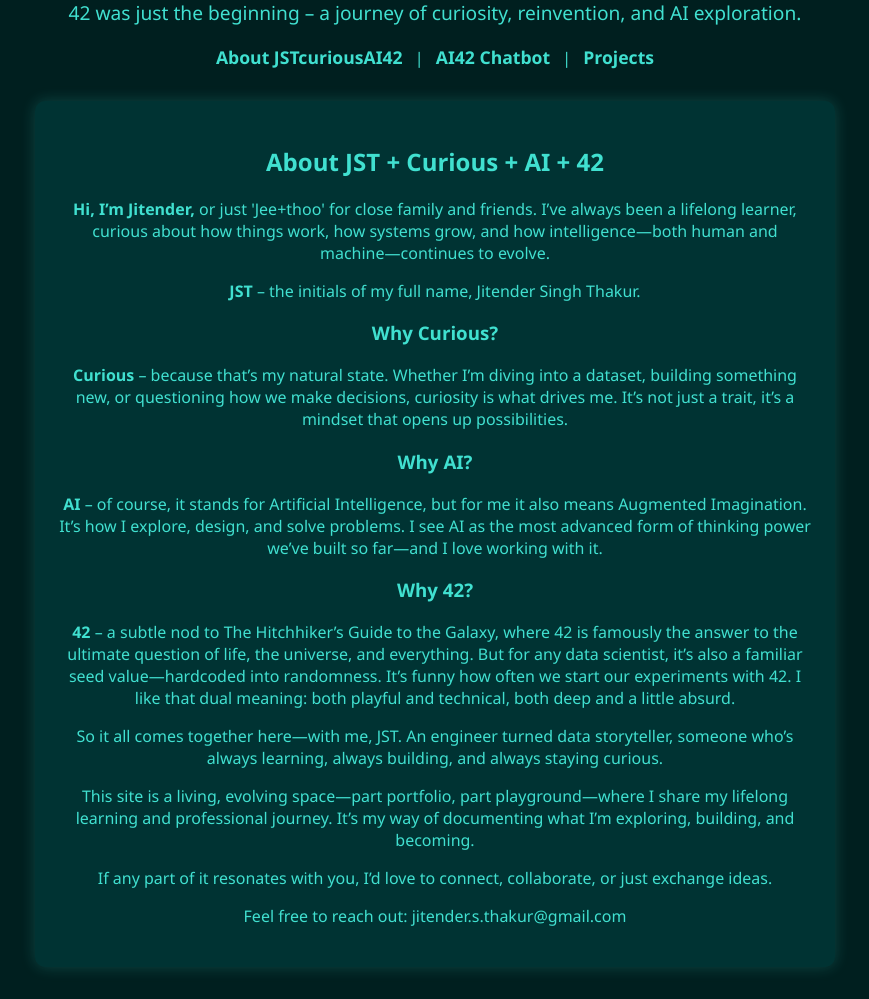
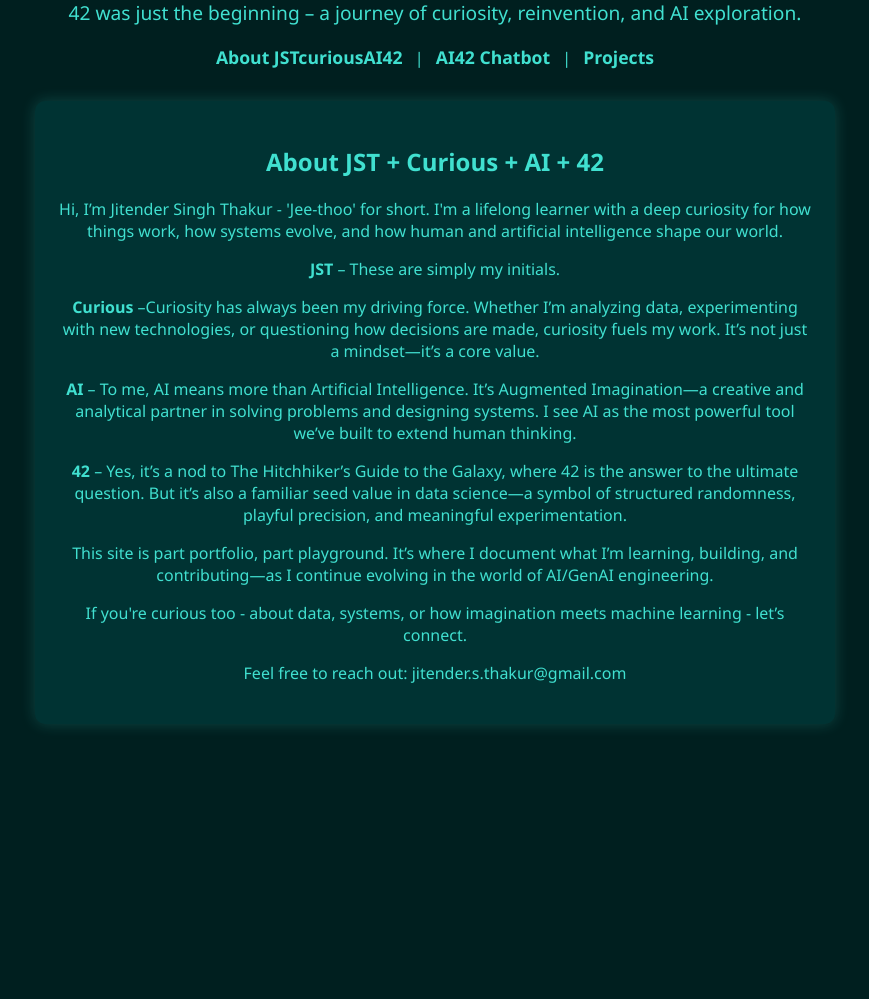
Before and after one commit to JSTcurious/jstcurious-portfolio, a FastAPI app: page / in a window 1280 px wide. Shown: the part 143-1142 px from the top of the page, without its empty margins (205-1074 px from the left). After the commit the page ends 870 px from the top, so only its background shows below. Run offline with FastAPI, Linux system fonts and the light colour scheme.

Commit message:
Updated bio write-up for the homepage.

```diff
--- a/templates/index.html
+++ b/templates/index.html
@@ -34,24 +34,19 @@
 
 <section class="about">
   <h2>About JST + Curious + AI + 42</h2>
-  <p><strong>Hi, I’m Jitender,</strong> or just 'Jee+thoo' for close family and friends. I’ve always been a lifelong learner, curious about how things work, how systems grow, and how intelligence—both human and machine—continues to evolve.</p>
+  <p>Hi, I’m Jitender Singh Thakur - 'Jee-thoo' for short. I'm a lifelong learner with a deep curiosity for how things work, how systems evolve, and how human and artificial intelligence shape our world.</p>
 
-  <blockquote><strong>JST</strong> – the initials of my full name, Jitender Singh Thakur.</blockquote>
+  <p><strong>JST</strong> – These are simply my initials.</p>
 
-  <h3>Why Curious?</h3>
-  <p><strong>Curious</strong> – because that’s my natural state. Whether I’m diving into a dataset, building something new, or questioning how we make decisions, curiosity is what drives me. It’s not just a trait, it’s a mindset that opens up possibilities.</p>
+  <p><strong>Curious</strong> –Curiosity has always been my driving force. Whether I’m analyzing data, experimenting with new technologies, or questioning how decisions are made, curiosity fuels my work. It’s not just a mindset—it’s a core value.</p>
 
-  <h3>Why AI?</h3>
-  <p><strong>AI</strong> – of course, it stands for Artificial Intelligence, but for me it also means Augmented Imagination. It’s how I explore, design, and solve problems. I see AI as the most advanced form of thinking power we’ve built so far—and I love working with it.</p>
+  <p><strong>AI</strong> – To me, AI means more than Artificial Intelligence. It’s Augmented Imagination—a creative and analytical partner in solving problems and designing systems. I see AI as the most powerful tool we’ve built to extend human thinking.</p>
 
-  <h3>Why 42?</h3>
-  <p><strong>42</strong> – a subtle nod to The Hitchhiker’s Guide to the Galaxy, where 42 is famously the answer to the ultimate question of life, the universe, and everything. But for any data scientist, it’s also a familiar seed value—hardcoded into randomness. It’s funny how often we start our experiments with 42. I like that dual meaning: both playful and technical, both deep and a little absurd.</p>
+  <p><strong>42</strong> – Yes, it’s a nod to The Hitchhiker’s Guide to the Galaxy, where 42 is the answer to the ultimate question. But it’s also a familiar seed value in data science—a symbol of structured randomness, playful precision, and meaningful experimentation.</p>
 
-  <p>So it all comes together here—with me, JST. An engineer turned data storyteller, someone who’s always learning, always building, and always staying curious.</p>
+  <p>This site is part portfolio, part playground. It’s where I document what I’m learning, building, and contributing—as I continue evolving in the world of AI/GenAI engineering.</p>
 
-  <p>This site is a living, evolving space—part portfolio, part playground—where I share my lifelong learning and professional journey. It’s my way of documenting what I’m exploring, building, and becoming.</p>
-
-  <p>If any part of it resonates with you, I’d love to connect, collaborate, or just exchange ideas.</p>
+  <p>If you're curious too - about data, systems, or how imagination meets machine learning - let’s connect. </p>
   <p>Feel free to reach out: jitender.s.thakur@gmail.com</p>
 </section>
 
```
